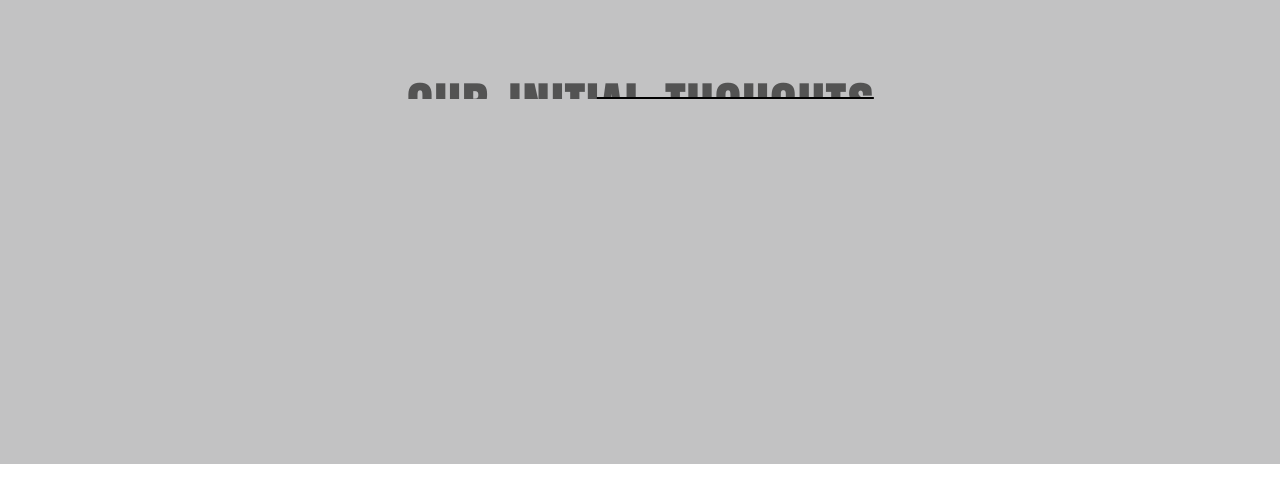
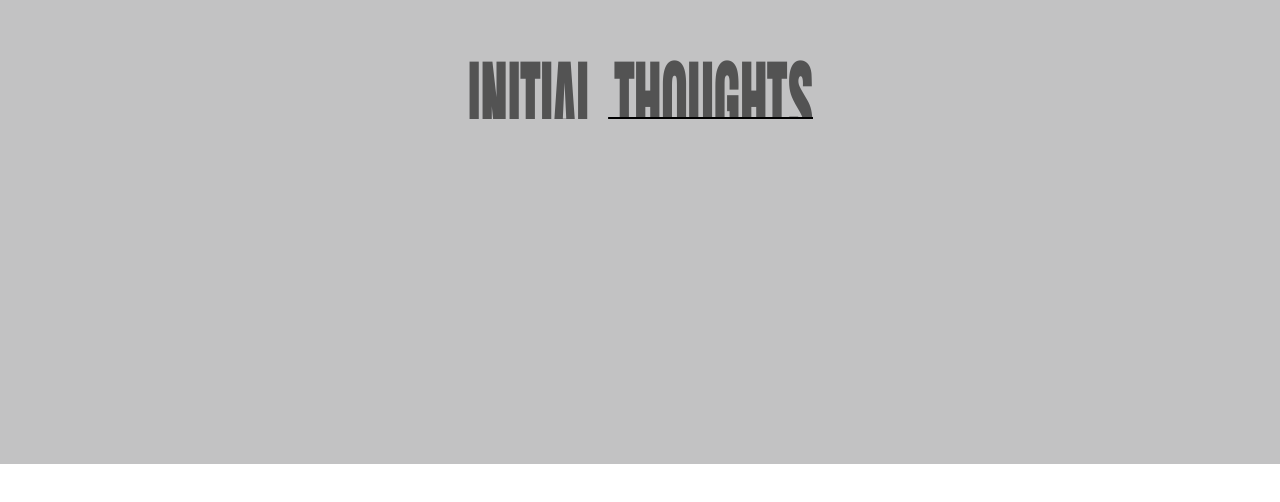
Before and after one commit to connorwhite-online/oit, a React (Create React App) app: page / in a window 1280 px wide. Shown: the part 336-838 px from the top of the page. Built offline with nearby package versions, Linux system fonts and the light colour scheme.

Commit message:
margins and animations

```diff
--- a/src/components/About/index.css
+++ b/src/components/About/index.css
@@ -13,15 +13,15 @@
 .copy p {
     font-family: 'Open Sans', sans-serif;
     font-size: 3.5vw;
-    text-align: justify;
+    /* text-align: justify; */
     clip-path: inset(0 0 0 0);
 }
 
 @media screen and (min-width: 768px) {
     .about {
-        width: 80dvw;
+        width: 60dvw;
         height: 75dvh;
-        padding: 12.5dvh 10dvw;
+        padding: 12.5dvh 1.5dvw;
         align-items: flex-end;
     }
     .copy p {
@@ -39,7 +39,7 @@
     .about {
         width: 60dvw;
         height: 80dvh;
-        padding: 10dvh 20dvw;
+        padding: 10dvh 1.5dvw;
     }
     .copy p {
         font-size: 1vw;
--- a/src/components/About/index.jsx
+++ b/src/components/About/index.jsx
@@ -1,4 +1,4 @@
-import React, { useEffect, useRef, useState } from 'react';
+import React, { useEffect, useRef } from 'react';
 import { gsap } from 'gsap';
 import './index.css';
 import {TextPlugin} from 'gsap/TextPlugin';
@@ -11,7 +11,7 @@ export default function About() {
     useEffect(() => {
         let ctx = gsap.context(() => {
             gsap.from('.pg', {
-                delay: 8,
+                delay: 9,
                 duration: 2,
                 opacity: 0,
                 clipPath: 'inset(0 100% 0 0)',
--- a/src/components/Landing/index.css
+++ b/src/components/Landing/index.css
@@ -6,9 +6,9 @@
 
 .landing {
     position: absolute;
-    width: 90dvw;
+    width: 98dvw;
     height: auto;
-    padding: 0 5dvw;
+    padding: 0 1dvw;
     z-index: 5;
 }
 
@@ -22,10 +22,10 @@
     font-family: 'Anzeigen-Grotesk', sans-serif;
     /* font-family: 'Neue-Machina', sans-serif; */
     color: white;
-    font-size: 17vw;
+    font-size: 18.4vw;
     letter-spacing: -.5vw;
     transform: scale(1, 2);
-    padding: 10dvw 0;
+    padding: 5dvw 0;
     margin: 0;
     /* text-align: justify; */
     margin-block-start: 0em;
@@ -34,14 +34,14 @@
 
 @media screen and (min-width: 768px) {
     .landing {
-        width:  95dvw;
+        width:  98dvw;
         height: auto;
-        padding: 0 2.5dvw;
+        padding: 1dvw 1dvw;
     }
     .title {
-        font-size: 18vw;
+        font-size: 18.4vw;
         transform: scale(1, 2);
-        padding: 6vw 0;
+        padding: 6vh 0;
 
         /* font-weight: 200; */
         /* font-size: 8.6vw; */
--- a/src/components/Landing/index.jsx
+++ b/src/components/Landing/index.jsx
@@ -15,8 +15,10 @@ export default function Landing(){
         // Landing Copy Animation
         let ctx = gsap.context(() => {
             gsap.from('.titleContainer', {
-                duration: 3,
-                clipPath: 'inset(100% 0 100% 0)',
+                duration: 4,
+                clipPath: 'inset(100% 0 0 0)',
+                // scaleY: 0,
+                // opacity: 0,
                 ease: 'power4.inOut',
                 // stagger: 0.1,
                 delay: 6.5,
--- a/src/components/Loader/index.css
+++ b/src/components/Loader/index.css
@@ -26,6 +26,9 @@
     font-family: 'Anzeigen-Grotesk', sans-serif;
     color: black;
     font-size: 10vw;
+    letter-spacing: -.1vw;
+    transform: scale(1, 2);
+    padding: 2.5dvh 0;
 }
 
 .line {
--- a/src/components/Loader/index.jsx
+++ b/src/components/Loader/index.jsx
@@ -53,7 +53,7 @@ export default function Loader() {
 
     return(
         <div ref={loader} className='loader'>
-            <div className='typeBox'><div className='logoType'>OUR INITIAL THOUGHTS</div><div className='line'></div></div>
+            <div className='typeBox'><div className='logoType'>INITIAL THOUGHTS</div><div className='line'></div></div>
         </div>
     )
 }
--- a/src/components/Menu/index.css
+++ b/src/components/Menu/index.css
@@ -1,9 +1,9 @@
 .menu {
     position: absolute;
-    width: 90dvw;
+    width: 97dvw;
     height: auto;
     bottom: 0dvh;
-    margin: 5dvw;
+    margin: 1.5dvw 1.5dvw;
     display: flex;
     justify-content: space-between;
     z-index: 99;
@@ -20,10 +20,10 @@ a.navLink {
 
 @media screen and (min-width: 768px) {
     .menu {
-        width: 95dvw;
+        width: 97dvw;
         height: auto;
         bottom: 0dvh;
-        margin: 2.5dvw;
+        margin: 1.5dvw 1.5dvw;
         display: flex;
         justify-content: space-between;
         z-index: 10;
--- a/src/components/Menu/index.jsx
+++ b/src/components/Menu/index.jsx
@@ -30,7 +30,8 @@ export default function Menu() {
                 opacity: 0,
                 y: 100,
                 ease: 'power3.inOut',
-                delay: 7,
+                stagger: 0.5,
+                delay: 8,
             })
         }, menu.current)
         return () => ctx.revert();
```
